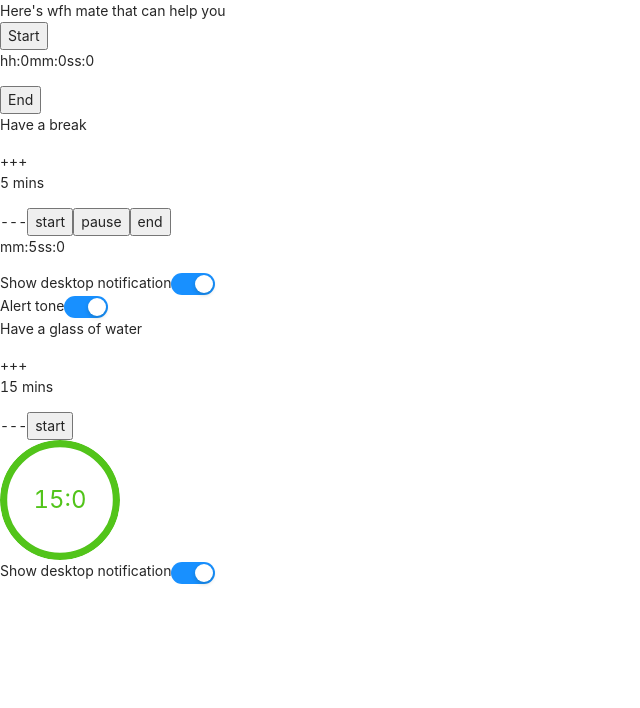
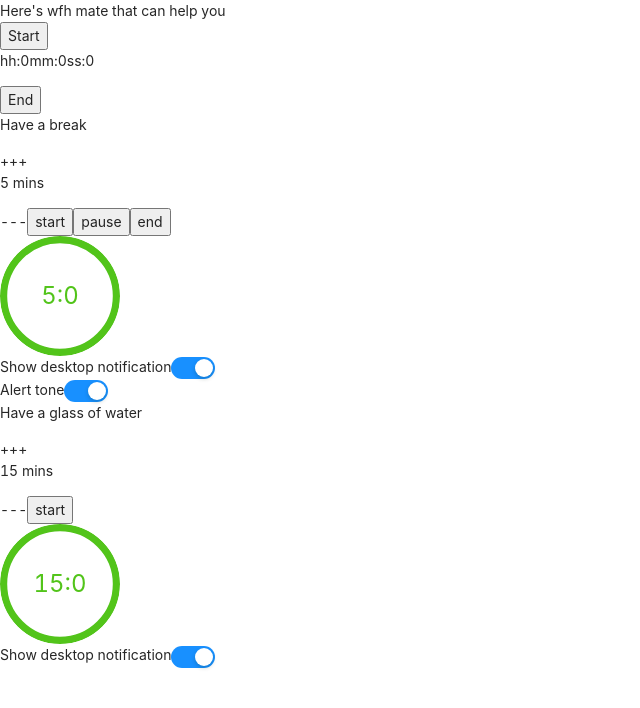
Before and after one commit to karthick3018/wfh-mate, a React (Create React App) app: page / in a window 1280 px wide. Shown: the top 708 px of the page, without its empty margins (0-640 px from the left). Built offline with nearby package versions, Linux system fonts and the light colour scheme.

Commit message:
progress bar added

```diff
--- a/src/components/breakTimer/index.js
+++ b/src/components/breakTimer/index.js
@@ -1,5 +1,6 @@
 import React,{useState,useEffect} from 'react';
 import Switch from '../../uiElements/switch';
+import ProgressBar from '../../uiElements/progress';
 import {ALARM_TONE} from '../../helpers/sounds';
 import DesktopNotification from '../../uiElements/desktopNotification';
 import useLocalStorage  from '../../hooks/useLocalStorage';
@@ -75,7 +76,7 @@ const BreakTimer = () => {
        <button onClick={handleStart}>start</button>
        <button onClick={()=>setBreakStartClicked(false)}>pause</button>
        <button onClick={()=>setBreakStartClicked(false)}>end</button>
-       <p>mm:{state?.minutes}ss:{state?.seconds}</p>
+       <ProgressBar time={state} totalTime={state?.minutes}/>
        <Switch label={"Show desktop notification"} handleSwitchChange={handleDesktopSwitchChange} checked={isEnableNotification}/>
        <Switch label={"Alert tone"} handleSwitchChange={handleAlertSwitchChange} checked={isAlarmEnabled}/>
        <DesktopNotification
```
